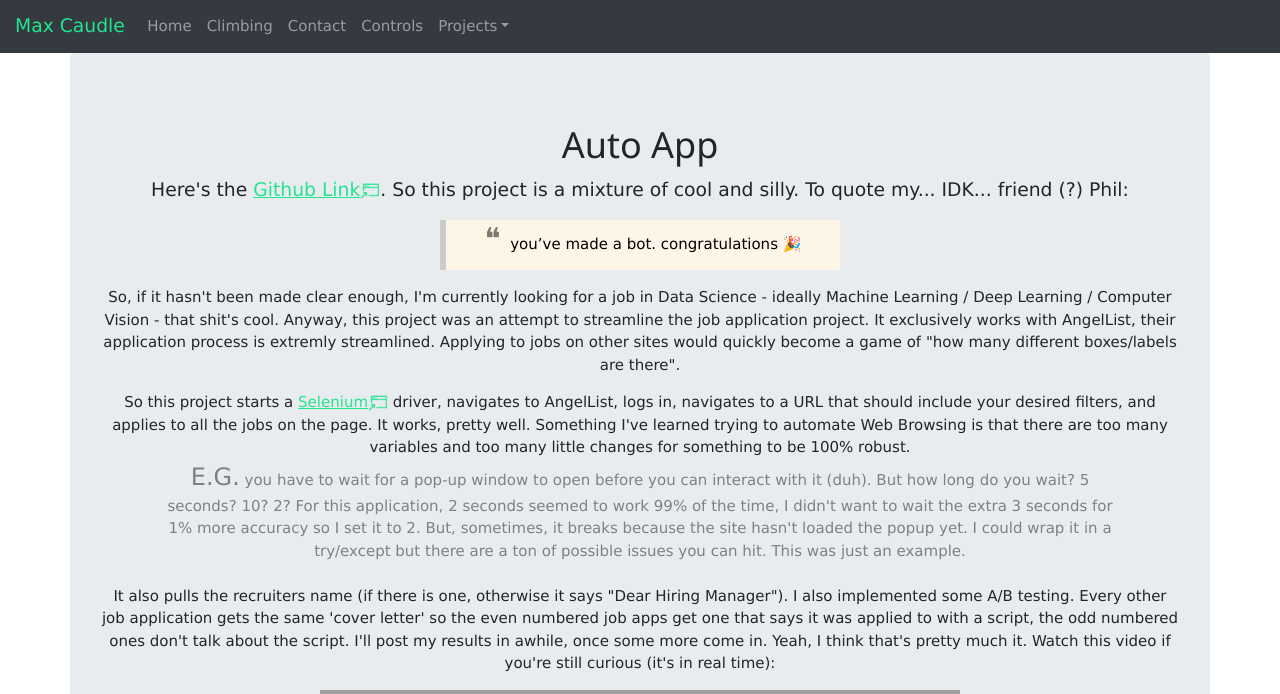
After one commit to MasonCaiby/website, a Flask app: page /auto_app in a window 1280 px wide. The commit adds this page. Shown: the top 694 px of the page. Run offline with Flask 2, Linux system fonts and the light colour scheme; parts of the project's set-up code (start-up, migrations or seed data) failed here and were passed over; some libraries are stand-ins or nearby versions; grey boxes are pictures that could not be loaded.

Commit message:
updating things

```diff
--- a/app.py
+++ b/app.py
@@ -76,6 +76,16 @@ def table():
     return render_template('table.html')
 
 
+@app.route('/website')
+def website():
+    return render_template('website.html')
+
+
+@app.route('/auto_app')
+def auto_app():
+    return render_template('auto_app.html')
+
+
 @app.route('/controls', methods=['GET', 'POST'])
 @basic_auth.required
 def light_controls():
--- /dev/null
+++ b/templates/auto_app.html
@@ -0,0 +1,60 @@
+<!-- Save this file in the templates folder with whatever_name you_want.html -->
+<head>
+  <meta charset="UTF-8">
+</head>
+{% extends 'layout.html' %}
+{% block body %}
+
+<link rel="stylesheet" href="https://www.w3schools.com/w3css/4/w3.css">
+<link rel="stylesheet" href="../static/styles.css">
+<div class="jumbotron text-center">
+
+<h1>Auto App</h1>
+
+<p class="lead"> Here's the
+<a href="https://github.com/MasonCaiby/auto_app" target='blank' style="color:#22e490;">Github Link<img class="new-window" src='static/new_window.png' title="new tab" alt="opens in new tab"></a>.
+So this project is a mixture of cool and silly. To quote my...
+IDK... friend (?) Phil:
+<center>
+  <blockquote class="w3-panel w3-leftbar w3-sand" style='text-align:center; width:400px; padding-top:10px;'><p>
+<span style="font-size:30px;line-height:0.6em;opacity:0.5">&#10077; </span>
+  you’ve made a bot. congratulations 🎉
+</blockquote>
+</center>
+</p>
+<p>
+So, if it hasn't been made clear enough, I'm currently looking for a job in
+Data Science - ideally Machine Learning / Deep Learning / Computer Vision -
+that shit's cool. Anyway, this project was an attempt to streamline the job
+application project. It exclusively works with AngelList, their application process
+is extremly streamlined. Applying to jobs on other sites would quickly become a
+game of "how many different boxes/labels are there".</p>
+
+<p style="margin:0px; padding:0px;">
+So this project starts a
+<a href="https://www.seleniumhq.org/" target='blank' style="color:#22e490;">Selenium<img class="new-window" src='static/new_window.png' title="new tab" alt="opens in new tab"></a>
+driver, navigates to AngelList, logs in, navigates to a URL that should include
+your desired filters, and applies to all the jobs on the page. It works, pretty
+well. Something I've learned trying to automate Web Browsing is that there are
+too many variables and too many little changes for something to be 100% robust.
+
+  <center style="margin:0px; padding:0px;"><div style="margin:0px; width:90%; text-align:center; color:gray; padding:0px;">
+<font size="5">E.G.</font> you have to wait for a pop-up window to open before you can interact with
+it (duh). But how long do you wait? 5 seconds? 10? 2? For this application, 2
+seconds seemed to work 99% of the time, I didn't want to wait the extra 3 seconds
+for 1% more accuracy so I set it to 2. But, sometimes, it breaks because the site
+hasn't loaded the popup yet. I could wrap it in a try/except but there are a ton
+of possible issues you can hit. This was just an example.</div></center>
+<br>
+It also pulls the recruiters name (if there is one, otherwise it says "Dear
+Hiring Manager"). I also implemented some A/B testing. Every other job application
+gets the same 'cover letter' so the even numbered job apps get one that says
+it was applied to with a script, the odd numbered ones don't talk about the script.
+I'll post my results in awhile, once some more come in.
+
+Yeah, I think that's pretty much it. Watch this video if you're still curious
+(it's in real time):</p>
+
+<iframe src="https://player.vimeo.com/video/282698022" width="640" height="400" frameborder="0" webkitallowfullscreen mozallowfullscreen allowfullscreen></iframe>
+
+{% endblock %}
--- a/templates/includes/_navbar.html
+++ b/templates/includes/_navbar.html
@@ -28,6 +28,8 @@
             <a class="dropdown-item {% if  request.endpoint == "wildlife" %}custom-active{% endif %}" href="/wildlife" style="text-decoration: none">Wildlife Detection</a>
             <a class="dropdown-item {% if  request.endpoint == "handler" %}custom-active{% endif %}" href="/handler" style="text-decoration: none">SO Handler</a>
             <a class="dropdown-item {% if  request.endpoint == "table" %}custom-active{% endif %}" href="/table" style="text-decoration: none">Picnic Table</a>
+            <a class="dropdown-item {% if  request.endpoint == "website" %}custom-active{% endif %}" href="/website" style="text-decoration: none">This Website</a>
+            <a class="dropdown-item {% if  request.endpoint == "auto_app" %}custom-active{% endif %}" href="/auto_app" style="text-decoration: none">Auto App</a>
           </div>
       </li>
     </ul>
```
Also changed, not shown: projects_template.html (added, +11 -0 lines), templates/table.html (+7 -3 lines), templates/website.html (added, +9 -0 lines), static/table_pictures/controls.JPG (added).
